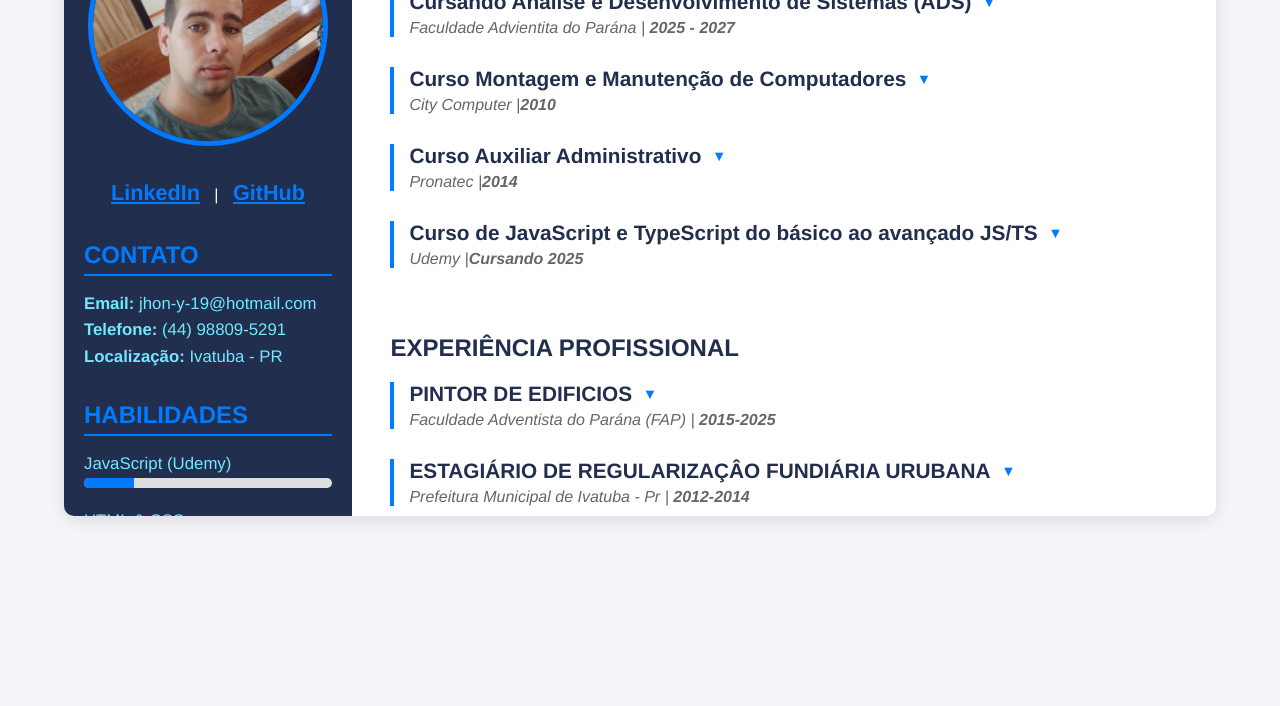
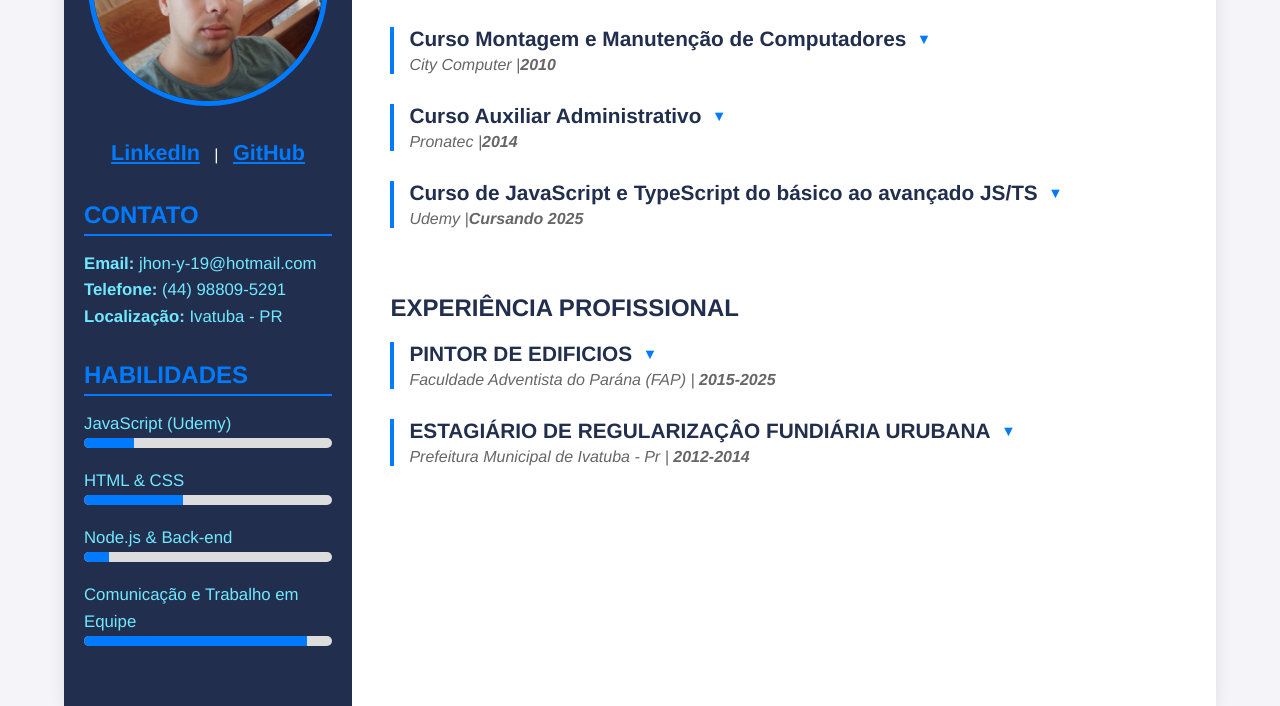
Before and after one commit to Jhony8727/curriculo, a plain HTML site: page index.html in a window 1280 px wide. Shown: the part 244-950 px from the top of the page. Before the commit the page ends 800 px from the top, so only its background shows below. Drawn offline with Linux system fonts and the light colour scheme.

Commit message:
Ajustes currículo 3

```diff
--- a/style.css
+++ b/style.css
@@ -55,11 +55,10 @@ body.dark-mode {
     max-width: 100vw;
     width: 90vw;
     min-width: 320px;
-    height: 90vh;
     min-height: 400px;
     box-shadow: 0 4px 15px rgba(0, 0, 0, 0.1);
     border-radius: 10px;
-    overflow: hidden;
+    overflow: visible;
     position: relative;
 }
 
@@ -381,7 +380,6 @@ body.dark-mode .empresa-periodo {
         width: 100vw;
         min-width: 0;
         height: auto;
-        min-height: 100vh;
         border-radius: 0;
         padding: 0 0.5em;
     }
```
